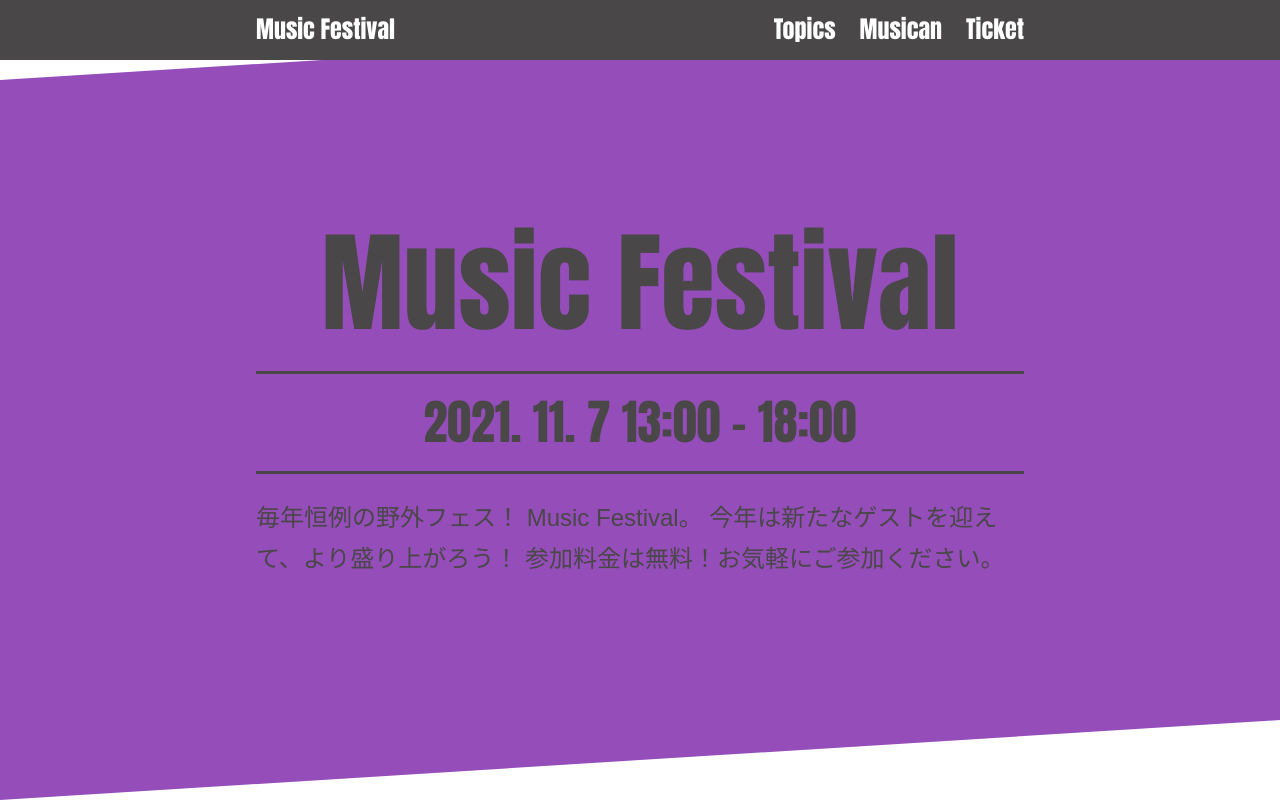
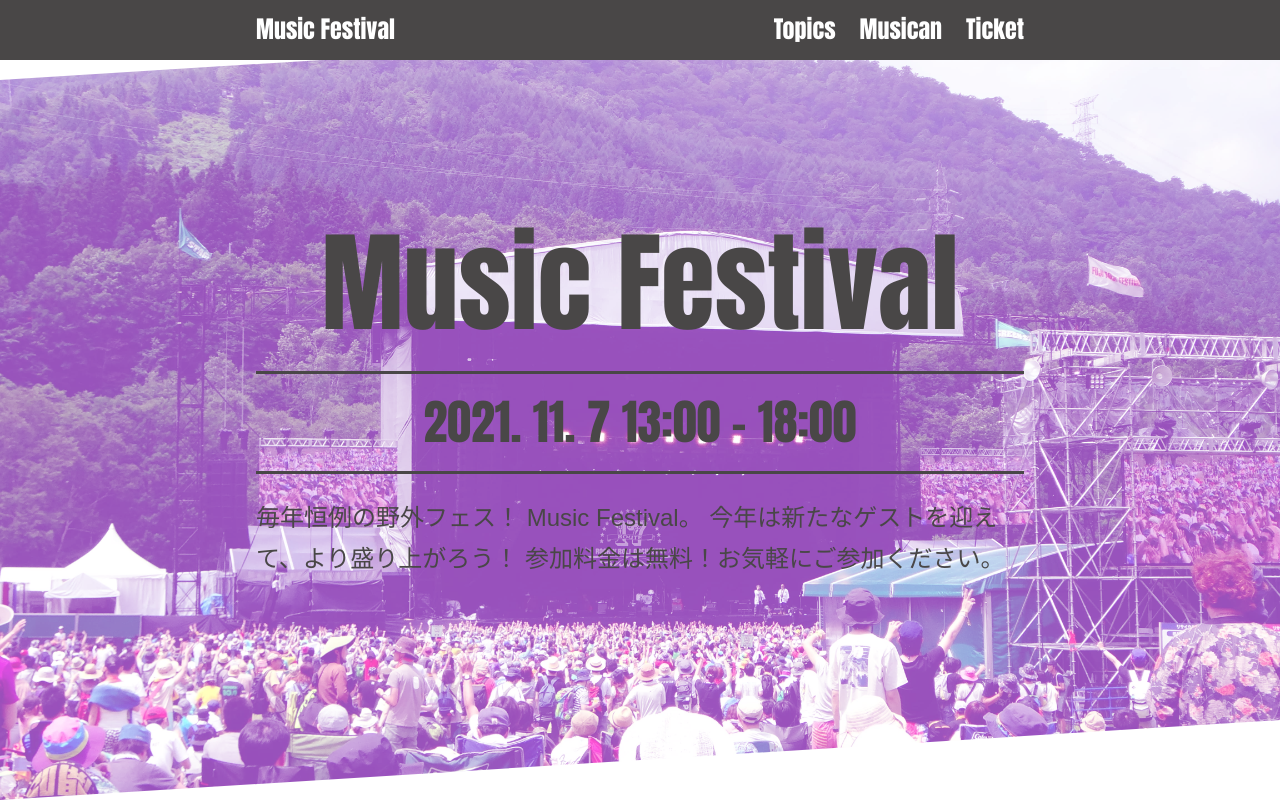
Before and after one commit to mattuprogrammer/LP_practice, a plain HTML site: page index.html in a window 1280 px wide. Shown: the top 802 px of the page. Drawn offline with Linux system fonts and the light colour scheme; some packages are replaced by stand-ins of ours.

Commit message:
Update style.css

```diff
--- a/style.css
+++ b/style.css
@@ -102,7 +102,7 @@ header a {
 /* CONCEPT */
 #concept {
   background-color: var(--light-blue);
-  background-image: url(images/concept_page.jpg);
+  background-image: url(concept_page.jpg);
   background-repeat: no-repeat;
   background-position: center;
   background-size: cover;
```
